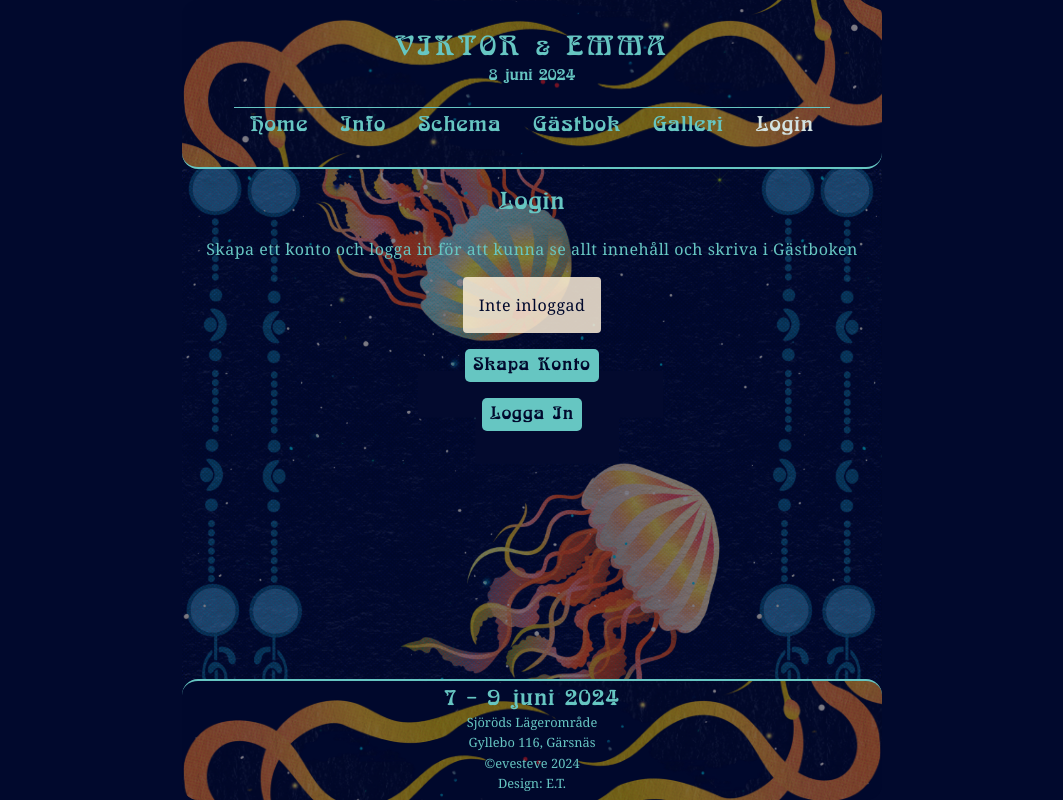
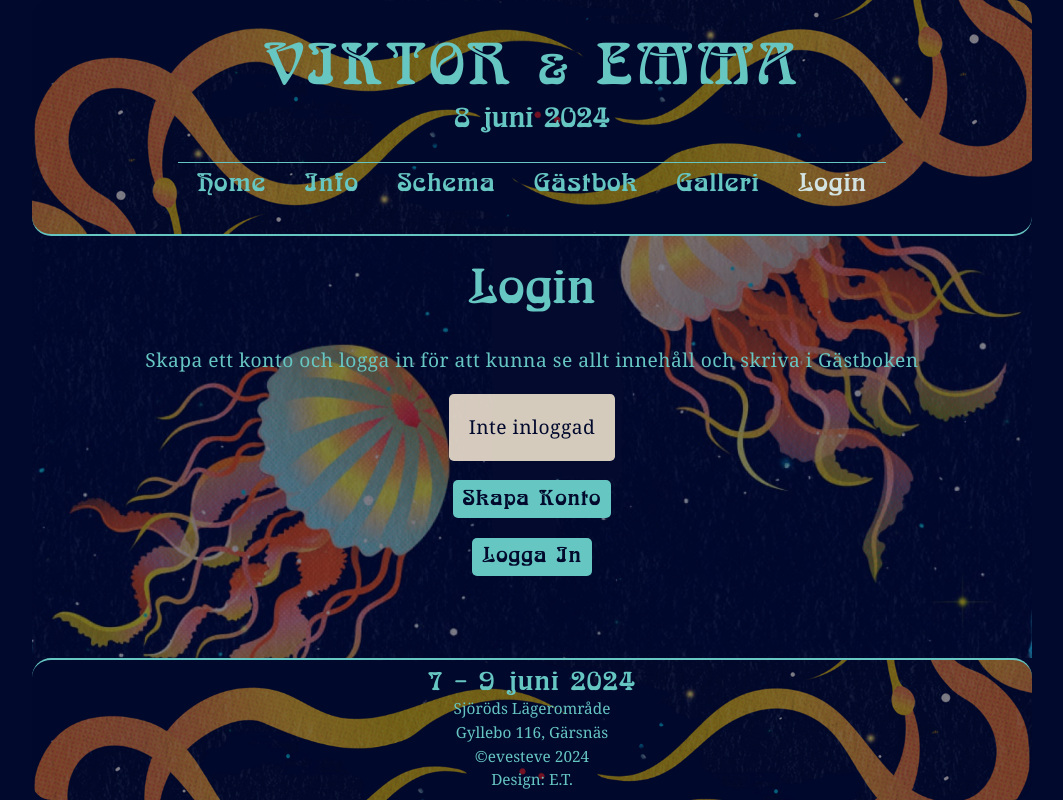
Before and after one commit to evesteve94/wedding, a React (Vite) app: page /login in a window 1280 px wide. Shown: the whole page, without its empty margins (108-1171 px from the left). Built offline with nearby package versions, Linux system fonts and the light colour scheme.

Commit message:
responsitivity

```diff
--- a/src/index.css
+++ b/src/index.css
@@ -181,11 +181,6 @@
   width: 100%;
 }
 
-@media (min-width: 750px) {
-  main {
-    background-image: url(./assets/img/background.png);
-  }
-}
 
 /* HOME HOME HOME */
 
@@ -233,6 +228,7 @@
 .guest-book {
   background-color: var(--background-color);
   border-radius: 1rem;
+  width: 100%;
   max-width: 1000px;
   flex: 1;
   text-align: center;
@@ -382,3 +378,94 @@
   font-family:Cambria, Cochin, Georgia, Times, 'Times New Roman', serif;
   /* font-family: Arial, Helvetica, sans-serif; */
 }
+
+@media (min-width: 750px) {
+  html {
+    font-size: 1.2rem;
+  }
+  main {
+    background-image: url(./assets/img/background.png);
+    flex-wrap: wrap;
+    background-size: contain;
+  }
+
+  h1 {
+    font-size: 3rem;
+  }
+
+  header p {
+    font-size: 1.5rem;
+  }
+
+  h2 {
+    font-size: 2.5rem;
+  }
+
+  h3 {
+    font-size: 2rem;
+  }
+
+  .welcome-text{
+    width: 100%;
+    height: fit-content;
+    justify-content: start;
+  }
+
+  .first-text,
+  .second-text {
+    display: flex;
+    justify-content: center;
+    align-items: center;
+    gap: 1rem;
+  }
+
+  .second-text{
+    flex-direction: row-reverse;
+  }
+
+  .welcome-text ul li {
+    margin-top: 0.5rem;
+    font-size: 1.3rem;
+  }
+
+  .first-text p {
+    width: 40%;
+  }
+
+  .homepage-img{
+    width: 45%;
+    height: auto;
+  }
+
+  .App {
+    max-width: 1000px;
+  }
+
+  .info-page p,
+  .schedule-page p{
+    width: 70%;
+  }
+
+  .guest-book {
+    width: 100%;
+    justify-content: center;
+    align-items: center;
+  }
+
+  .message{
+    width: 90%;
+    max-width: 600px;
+  }
+
+  .message h3 {
+    font-size: 1.5rem;
+  }
+
+}
+
+@media (min-width: 900px) {
+  main{
+    background-image: url(./assets/img/laptop.jpg);
+    background-size: contain;
+  }
+}
--- a/src/pages/GuestBookPage.jsx
+++ b/src/pages/GuestBookPage.jsx
@@ -89,7 +89,8 @@
                 <p>
                   {" "}
                   Puss & Kram, <br /> {post.name}{" "}
-                  <img style={{ height: "1.2rem" }} src={Jelly} alt="" />
+                  <img style={{ height: "1.2rem" }} src={Jelly} alt="" /> <br />
+                  {post.timeStamp}
                 </p>
               </li>
             ))}
--- a/src/pages/HomePage.jsx
+++ b/src/pages/HomePage.jsx
@@ -10,18 +10,22 @@
     <main>
       <div className="welcome-text">
         <h2> Välkomna Kära Gäster!</h2>
+        <div className="first-text">
           <p>
             Vad fantastiskt roligt det ska bli att fira våran stora dag
-          tillsammans med Er! Vi ser otroligt mycket fram emot att dela med oss
-          av både dagen, kvällen och alla andra stunder som vi får spendera i
-          framtiden med just Er.
+            tillsammans med Er! Vi ser otroligt mycket fram emot att dela med
+            oss av både dagen, kvällen och alla andra stunder som vi får
+            spendera i framtiden med just Er.
           </p>
           <img
             className="homepage-img"
             src={bubbles}
             alt="Viktor and Emma drinking champagne"
+            style={{ marginTop: "1rem" }}
           />
+        </div>
         <h2>På denna sida kan ni:</h2>
+        <div className="second-text">
           <ul>
             <li>
               <FaCalendarAlt /> Läsa <Link to="/schedule"> schemat</Link> för
@@ -36,18 +40,12 @@
               det fina paret
             </li>
             <li>
-            <FaImages /> Se bilder i <Link to="/gallery"> Galleriet</Link> från
-            helgen
+              <FaImages /> Se bilder i <Link to="/gallery"> Galleriet</Link>{" "}
+              från helgen
             </li>
           </ul>
-        <div className="photo-div">
+
           <img className="homepage-img" src={banana} alt="" />
-          {/* <img
-            style={{ marginLeft: "2rem" }}
-            className="homepage-img"
-            src={bubbles}
-            alt=""
-          /> */}
         </div>
       </div>
     </main>
```
Also changed, not shown: src/assets/img/laptop.jpg (added). Lines whose indentation alone changed are shown as unchanged.
